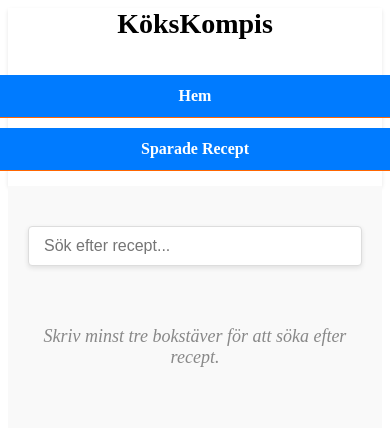
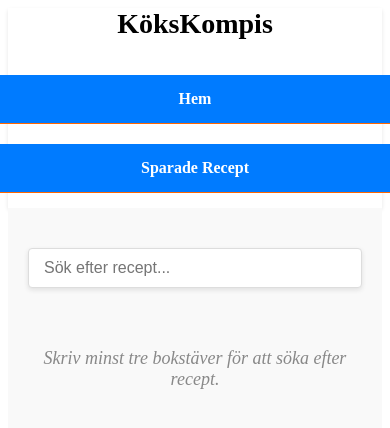
Before and after one commit to onv2487/da395a-projekt, a React (Create React App) app: page / in a window 390 px wide. Shown: the top 428 px of the page. Built offline with nearby package versions, Linux system fonts and the light colour scheme.

Commit message:
Update Header.css

```diff
--- a/src/components/Header/Header.css
+++ b/src/components/Header/Header.css
@@ -51,7 +51,6 @@
         width: 100%;
         flex-direction: column;
         align-items: center;
-        gap: 10px;
         margin-top: 20px;
         border-radius: 10px;
         padding: 15px;
@@ -63,7 +62,7 @@
         font-size: 16px;
         color: #ffffff;
         text-align: center;
-        padding: 12px;
+        padding: 15px;
         background-color: #007bff;
         border-bottom: 1px solid #ff6600;
         transition: background-color 0.3s ease, color 0.3s ease;
```
